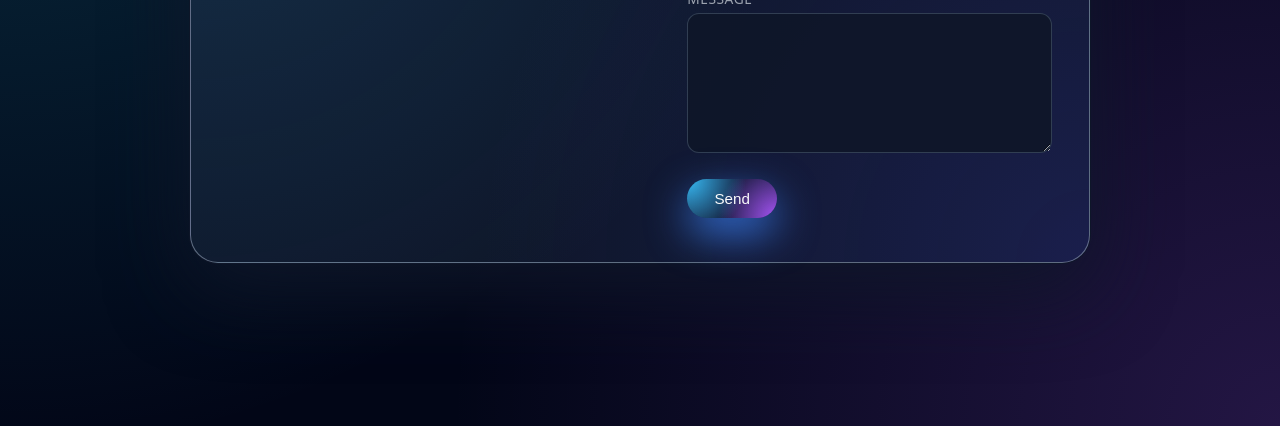
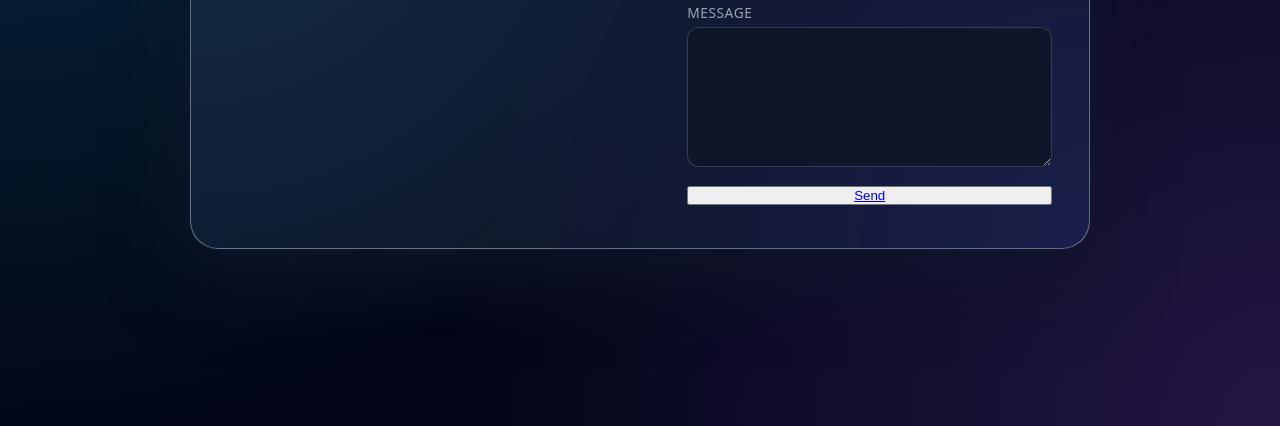
Before and after one commit to MD-MahfuzSarker/Website, a plain HTML site: page contact.html in a window 1280 px wide. Shown: the part 374-800 px from the top of the page. Drawn offline with Linux system fonts and the light colour scheme.

Commit message:
Update contact.html

```diff
--- a/contact.html
+++ b/contact.html
@@ -171,7 +171,7 @@
           <textarea id="message" name="message" rows="5" required></textarea>
         </div>
 
-        <button type="submit" class="btn"> Send </button>
+       <button class="btn-main"> <a href="greeting.html" class="Send"> Send </a></button>
       </form>
     </section>
   </main>
```
